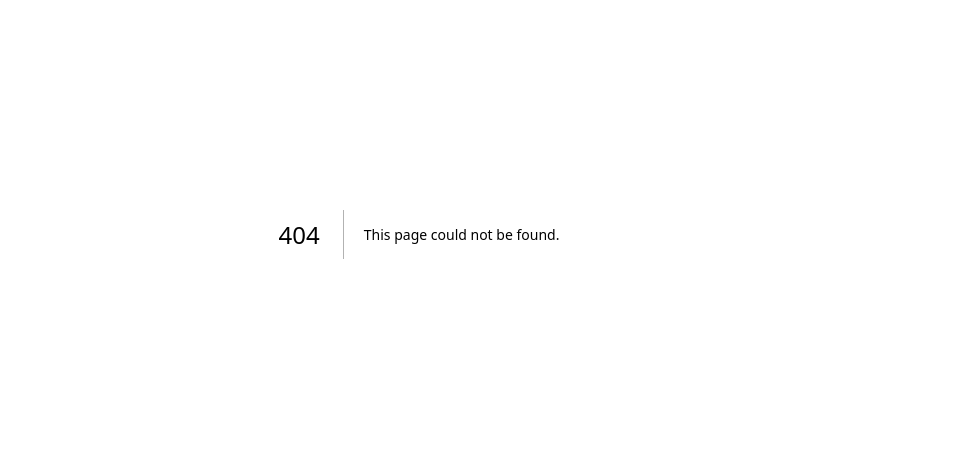
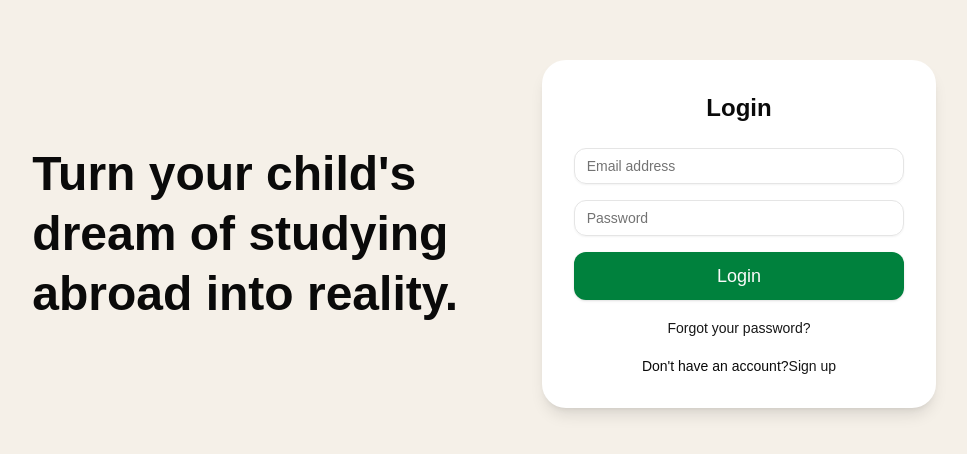
Before and after one commit to Aditya-A-G/clyra, a Next.js app: page /login in a window 1280 px wide. Before the commit this address had no page. Shown: the part 166-620 px from the top of the page, without its empty margins (221-1188 px from the left). Built offline with nearby package versions, Linux system fonts and the light colour scheme.

Commit message:
create login page

```diff
--- /dev/null
+++ b/src/app/login/page.tsx
@@ -0,0 +1,99 @@
+"use client";
+
+import { useState } from "react";
+import Link from "next/link";
+import { Input } from "@/components/ui/input";
+import { Button } from "@/components/ui/button";
+import { useRouter } from "next/navigation";
+
+export default function Login() {
+  const [email, setEmail] = useState("");
+  const [password, setPassword] = useState("");
+  const [error, setError] = useState("");
+  const [showPassword, setShowPassword] = useState(false);
+  const router = useRouter();
+
+  const handleLoginSubmit = async (e: React.FormEvent<HTMLFormElement>) => {
+    e.preventDefault();
+    // TODO: handle login
+
+    setError("");
+    router.push("/dashboard");
+  };
+
+  return (
+    <main className="grid grid-cols-12 min-h-screen bg-[#f5f0e8]">
+      <div className="lg:col-span-2"></div>
+      <div className="hidden lg:flex items-center p-10 lg:col-span-5">
+        <h1 className="text-5xl font-bold leading-tight">
+          Turn your child&apos;s dream of studying abroad into reality.
+        </h1>
+      </div>
+
+      <div className="flex items-center justify-center col-span-12 lg:col-span-4 px-4">
+        <div className="mx-auto w-full max-w-md space-y-6 p-8 bg-white rounded-3xl shadow-lg">
+          <div className="space-y-2 text-center">
+            <h2 className="text-2xl font-bold">Login</h2>
+          </div>
+
+          <form className="space-y-4" onSubmit={handleLoginSubmit}>
+            <div className="space-y-2">
+              <Input
+                id="email"
+                placeholder="Email address"
+                type="email"
+                required
+                className="rounded-xl"
+                value={email}
+                onChange={(e) => setEmail(e.target.value)}
+              />
+            </div>
+            <div className="space-y-2 relative">
+              <Input
+                id="password"
+                placeholder="Password"
+                type={showPassword ? "text" : "password"}
+                required
+                className="rounded-xl"
+                value={password}
+                onChange={(e) => setPassword(e.target.value)}
+              />
+              {password && (
+                <button
+                  type="button"
+                  onClick={() => setShowPassword((prev) => !prev)}
+                  className="absolute right-3 top-0 text-gray-600 text-sm"
+                >
+                  {showPassword ? "Hide" : "Show"}
+                </button>
+              )}
+            </div>
+            {error && <p className="text-sm text-red-500">{error}</p>}
+            <div className="space-y-4">
+              <Button
+                className="w-full rounded-xl bg-[#00813d] hover:bg-[#006731] text-lg h-12"
+                type="submit"
+              >
+                Login
+              </Button>
+              <div className="text-center">
+                <Link
+                  href="/forgot-password"
+                  className="text-sm text-primary hover:underline"
+                >
+                  Forgot your password?
+                </Link>
+              </div>
+              <p className="text-center text-sm">
+                Don&apos;t have an account?
+                <Link href="/signup" className="text-primary hover:underline">
+                  Sign up
+                </Link>
+              </p>
+            </div>
+          </form>
+        </div>
+      </div>
+    </main>
+  );
+}
```
